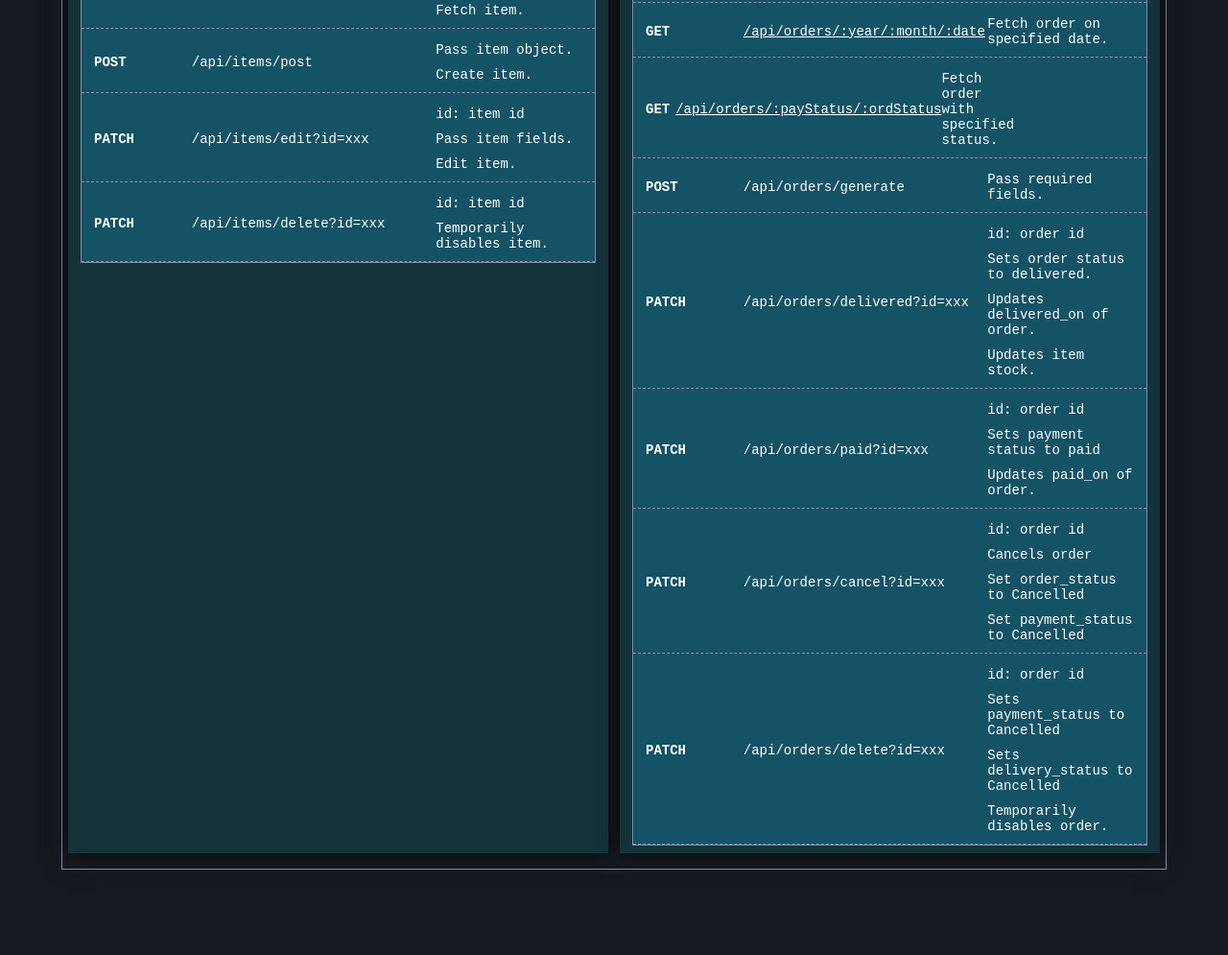
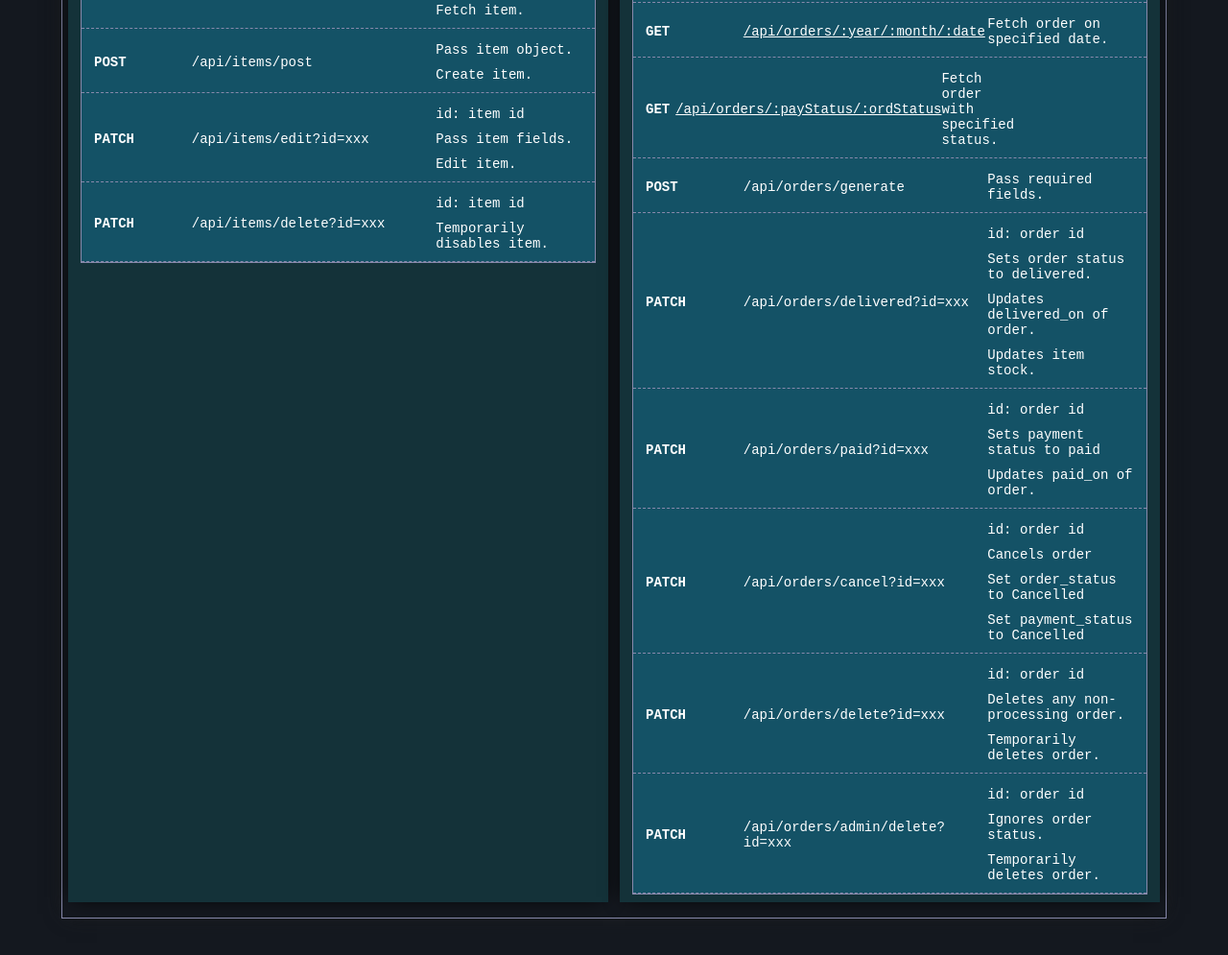
Before and after one commit to jp-ong/syntax-api-server, a website: page public/index.html in a window 1280 px wide. Shown: the part 981-1976 px from the top of the page at 96% size. Before the commit the page ends 1935 px from the top, so only its background shows below. Drawn offline with Linux system fonts and the light colour scheme.

Commit message:
Updated html

```diff
--- a/public/index.html
+++ b/public/index.html
@@ -588,9 +588,21 @@
               </div>
               <div class="section-body-content-row-col">
                 <code>id: order id</code>
-                <code>Sets payment_status to Cancelled</code>
-                <code>Sets delivery_status to Cancelled</code>
-                <code>Temporarily disables order.</code>
+                <code>Deletes any non-processing order.</code>
+                <code>Temporarily deletes order.</code>
+              </div>
+            </div>
+            <div class="section-body-content-row">
+              <div class="section-body-content-row-col">
+                <code><strong>PATCH</strong></code>
+              </div>
+              <div class="section-body-content-row-col">
+                <code>/api/orders/admin/delete?id=xxx</code>
+              </div>
+              <div class="section-body-content-row-col">
+                <code>id: order id</code>
+                <code>Ignores order status.</code>
+                <code>Temporarily deletes order.</code>
               </div>
             </div>
           </div>
```
